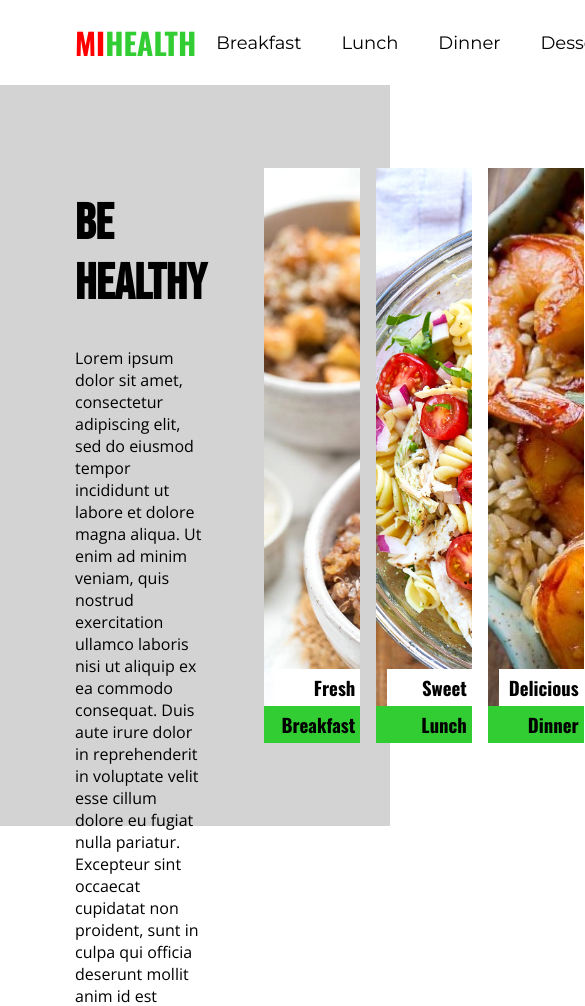
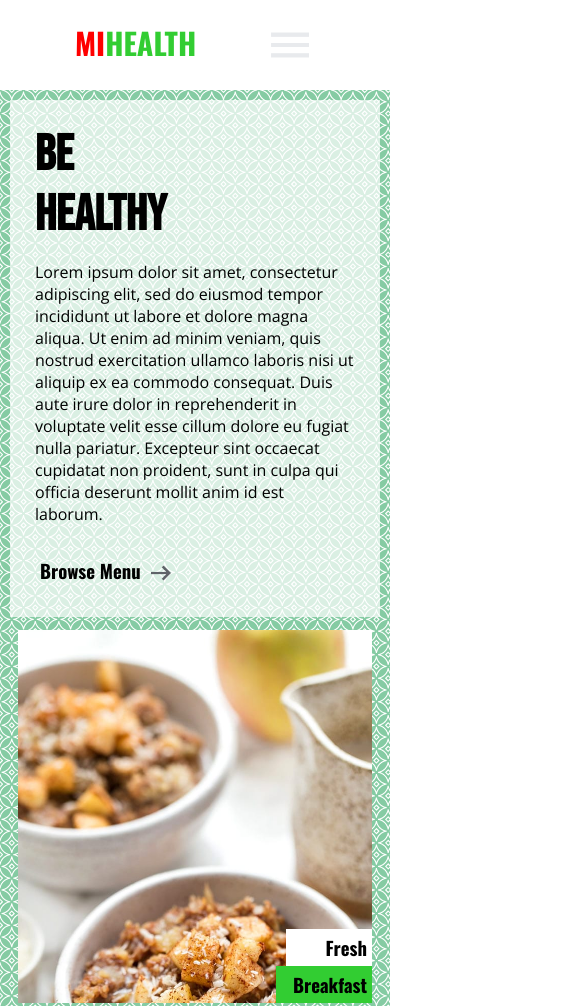
Before and after one commit to TannerGarner/MtechSimpleWebsiteProject, a plain HTML site: page index.html in a window 390 px wide. Shown: the top 1006 px of the page, 585 px wide, since content can reach past the window. Drawn offline with nearby package versions, Linux system fonts and the light colour scheme.

Commit message:
Add background tile image | Add mobile styles | Adjustments

```diff
--- a/index.html
+++ b/index.html
@@ -21,7 +21,8 @@
 <body>
     <nav>
         <h2><a href="#"><span class="red">MI</span>HEALTH</a></h2>
-        <ul>
+        <img class="menuButton" src="./images/menu_24dp_E8EAED_FILL0_wght400_GRAD0_opsz24.png" alt="three-line-menu-button">
+        <ul class="linkMenu">
             <li><a href="#">Breakfast</a></li>
             <li><a href="#">Lunch</a></li>
             <li><a href="#">Dinner</a></li>
--- a/main.css
+++ b/main.css
@@ -29,6 +29,12 @@ h2{
     color: red;
 }
 
+.menuButton{
+    width: 50px;
+    height: 50px;
+    display: none;
+}
+
 nav>ul{
     display: flex;
     justify-content: space-between;
@@ -58,6 +64,7 @@ nav>ul>li>a:hover{
 h1{
     font-family: "Bebas Neue";
     font-size: 50px;
+    margin: 0px;
 }
 
 p{
@@ -66,7 +73,7 @@ p{
 
 .content{
     height: 70%;
-    background-color: lightgray;
+    background-image: url(./images/more-leaves-on-green.png);
     padding: 75px;
     display: flex;
 }
@@ -75,6 +82,8 @@ p{
     flex-grow: 1;
     flex-basis: 0;
     margin-right: 50px;
+    padding: 25px;
+    background-color: rgba(255, 255, 255, 0.7);
 }
 
 .text > h3 {
@@ -196,3 +205,32 @@ h3>a:hover{
     background-color: darkred;
     color: white;
 }
+
+@media screen and (max-width: 1200px){
+    html, body {
+        height: 200vh;
+    }
+
+    .menuButton{
+        display: flex;
+    }
+
+    .linkMenu{
+        display: none;
+    }
+
+    .content{
+        flex-direction: column;
+        height: 100%;
+        padding: 10px;
+    }
+
+    .text{
+        margin: 0px 0px 5px 0px;
+        padding-bottom: 10px;
+    }
+
+    .menuDisplay{
+        flex-direction: column;
+    }
+}
```
Also changed, not shown: images/menu_24dp_E8EAED_FILL0_wght400_GRAD0_opsz24.png (added), images/more-leaves-on-green.png (added).
